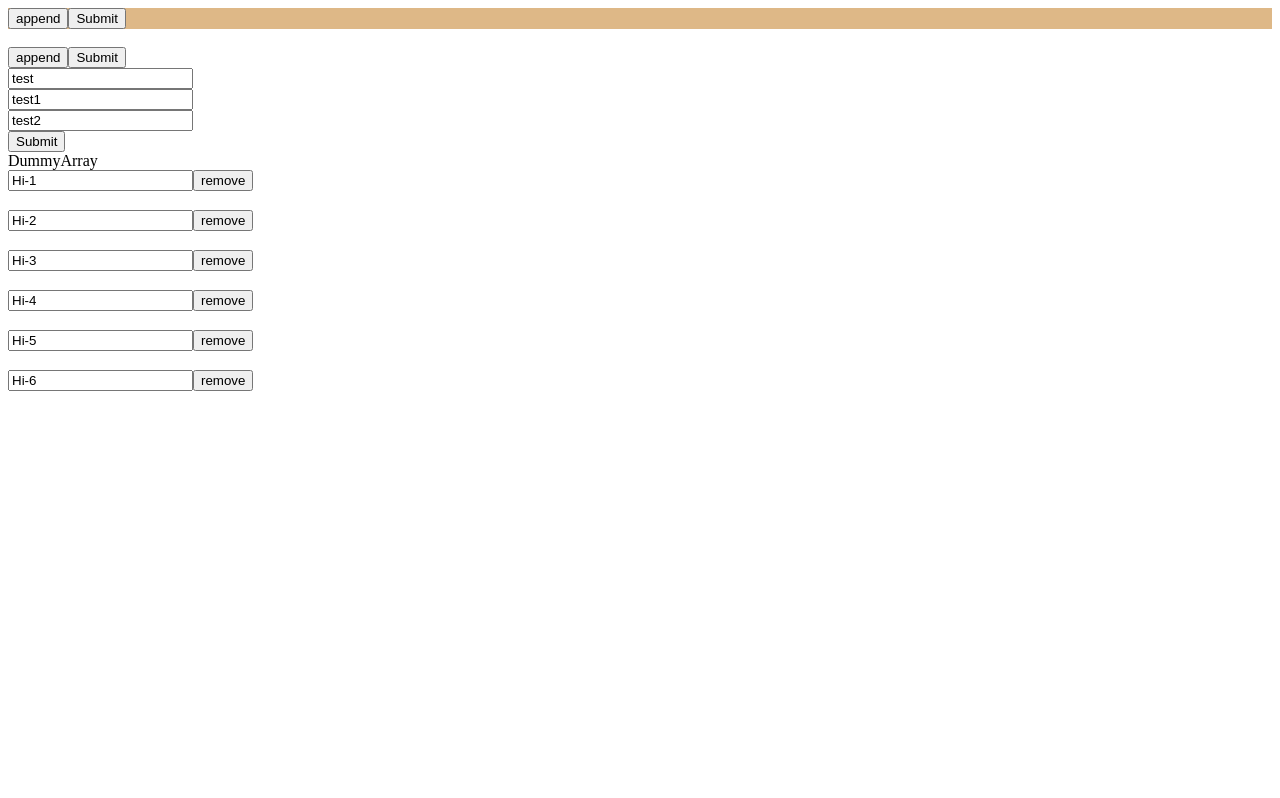
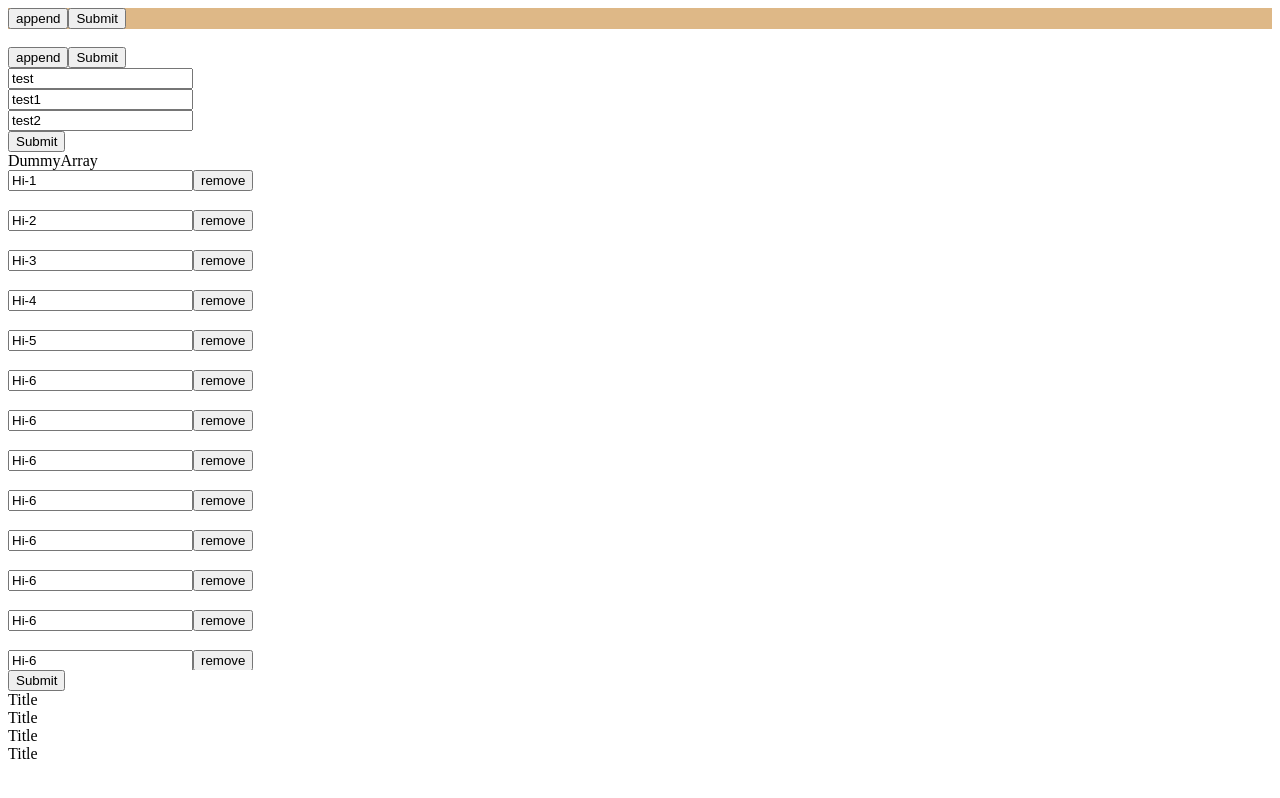
Before and after one commit to rmsoft-insu/nextboard, a Next.js app: page /array in a window 1280 px wide. Built offline with nearby package versions, Linux system fonts and the light colour scheme.

Commit message:
아코디언 세팅

```diff
--- /dev/null
+++ b/components/array/Accordion.tsx
@@ -0,0 +1,74 @@
+import { AnimatePresence, Variants, motion } from "framer-motion";
+import { useEffect, useState } from "react";
+
+const dummyList = [{ id: 1 }, { id: 2 }, { id: 3 }, { id: 4 }];
+
+const variants: Variants = {
+  open: {
+    transformOrigin: "top",
+    scaleY: 1,
+    opacity: 1,
+    height: "auto",
+    transition: { duration: 0.2 },
+  },
+  closed: {
+    transformOrigin: "top",
+    scaleY: 0,
+    opacity: 0,
+    height: "0px",
+    transition: { duration: 0.2 },
+  },
+  collapsed: { opacity: 0, height: "0" },
+};
+
+const Card = ({ setId, item, id }) => {
+  const [open, setOpen] = useState(false);
+
+  const isOpen = id === item.id;
+  const handleClick = () => {
+    setId(isOpen ? false : item.id);
+    setOpen(isOpen);
+  };
+
+  useEffect(() => {
+    isOpen ? setOpen(true) : setOpen(false);
+  }, [isOpen]);
+
+  return (
+    <motion.div
+      initial={false}
+      key={item.id}
+      animate={open ? "open" : "closed"}
+    >
+      <div onClick={handleClick}>Title</div>
+      <AnimatePresence>
+        <motion.div
+          exit="collapsed"
+          initial={false}
+          animate={isOpen ? "open" : "closed"}
+          variants={variants}
+        >
+          <div>Contents</div>
+        </motion.div>
+      </AnimatePresence>
+    </motion.div>
+  );
+};
+
+const Accordion = () => {
+  const [id, setId] = useState(null);
+
+  return (
+    <div>
+      <div>
+        {dummyList.map((item) => (
+          <div key={item.id}>
+            <Card setId={setId} id={id} item={item} />
+          </div>
+        ))}
+      </div>
+    </div>
+  );
+};
+
+export default Accordion;
--- a/components/array/DummyArray.tsx
+++ b/components/array/DummyArray.tsx
@@ -7,6 +7,25 @@ const array = [
   { id: 3, name: "Hi-3" },
   { id: 4, name: "Hi-4" },
   { id: 5, name: "Hi-5" },
+  { id: 6, name: "Hi-6" },
+  { id: 6, name: "Hi-6" },
+  { id: 6, name: "Hi-6" },
+  { id: 6, name: "Hi-6" },
+  { id: 6, name: "Hi-6" },
+  { id: 6, name: "Hi-6" },
+  { id: 6, name: "Hi-6" },
+  { id: 6, name: "Hi-6" },
+  { id: 6, name: "Hi-6" },
+  { id: 6, name: "Hi-6" },
+  { id: 6, name: "Hi-6" },
+  { id: 6, name: "Hi-6" },
+  { id: 6, name: "Hi-6" },
+  { id: 6, name: "Hi-6" },
+  { id: 6, name: "Hi-6" },
+  { id: 6, name: "Hi-6" },
+  { id: 6, name: "Hi-6" },
+  { id: 6, name: "Hi-6" },
+  { id: 6, name: "Hi-6" },
   { id: 6, name: "Hi-6" },
 ];
 
@@ -21,7 +40,7 @@ const List = ({ items }) => {
   const { fields, remove } = useFieldArray({ control, name: "test" });
 
   return (
-    <form>
+    <form onSubmit={handleSubmit((data) => console.log(data))}>
       <FixedSizeList
         width={400}
         height={500}
@@ -45,6 +64,7 @@ const List = ({ items }) => {
           );
         }}
       </FixedSizeList>
+      <button type="submit">Submit</button>
     </form>
   );
 };
--- a/pages/array/index.tsx
+++ b/pages/array/index.tsx
@@ -1,3 +1,4 @@
+import Accordion from "@/components/array/Accordion";
 import DummyArray from "@/components/array/DummyArray";
 import ExpandArray from "@/components/array/ExpandArray";
 import NestedArray from "@/components/array/NestedArray";
@@ -10,6 +11,7 @@ const ArrayExample = () => {
       <NestedArray />
       <NormalArray />
       <DummyArray />
+      <Accordion />
     </>
   );
 };
```
